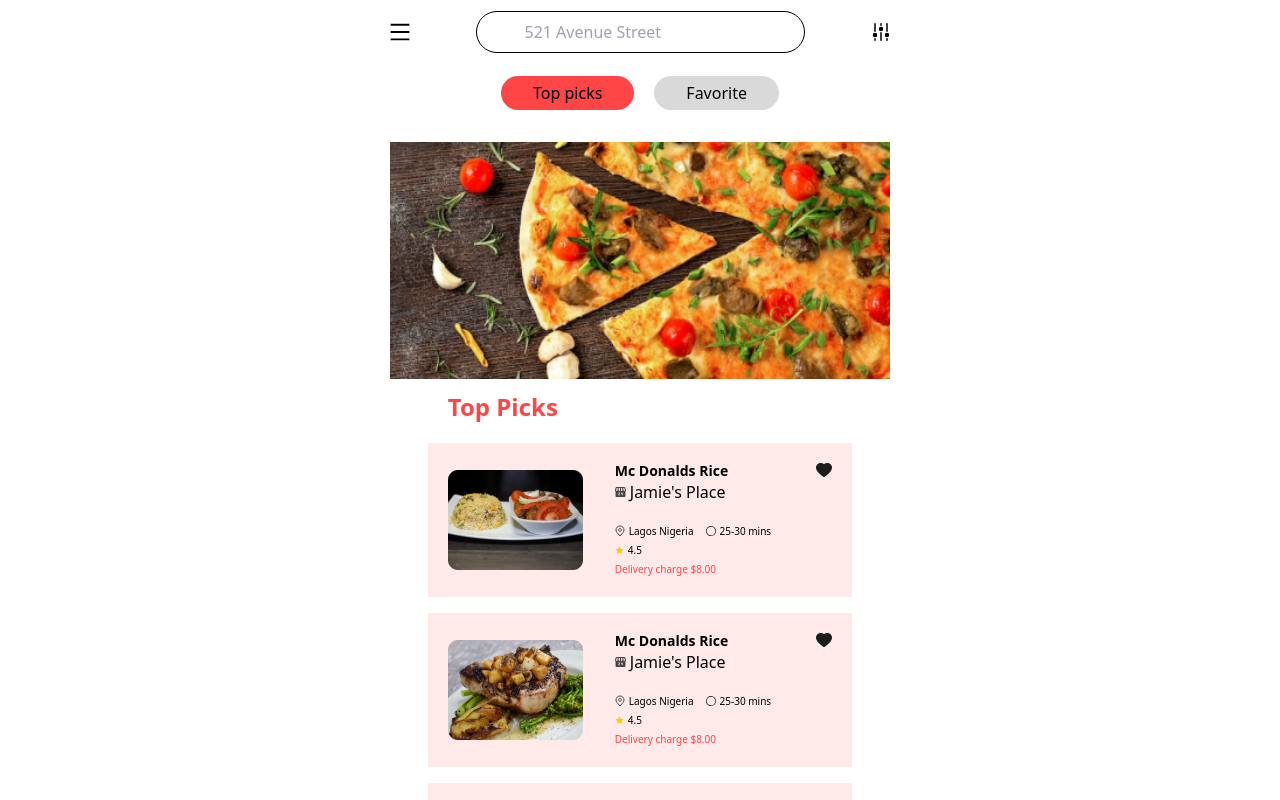
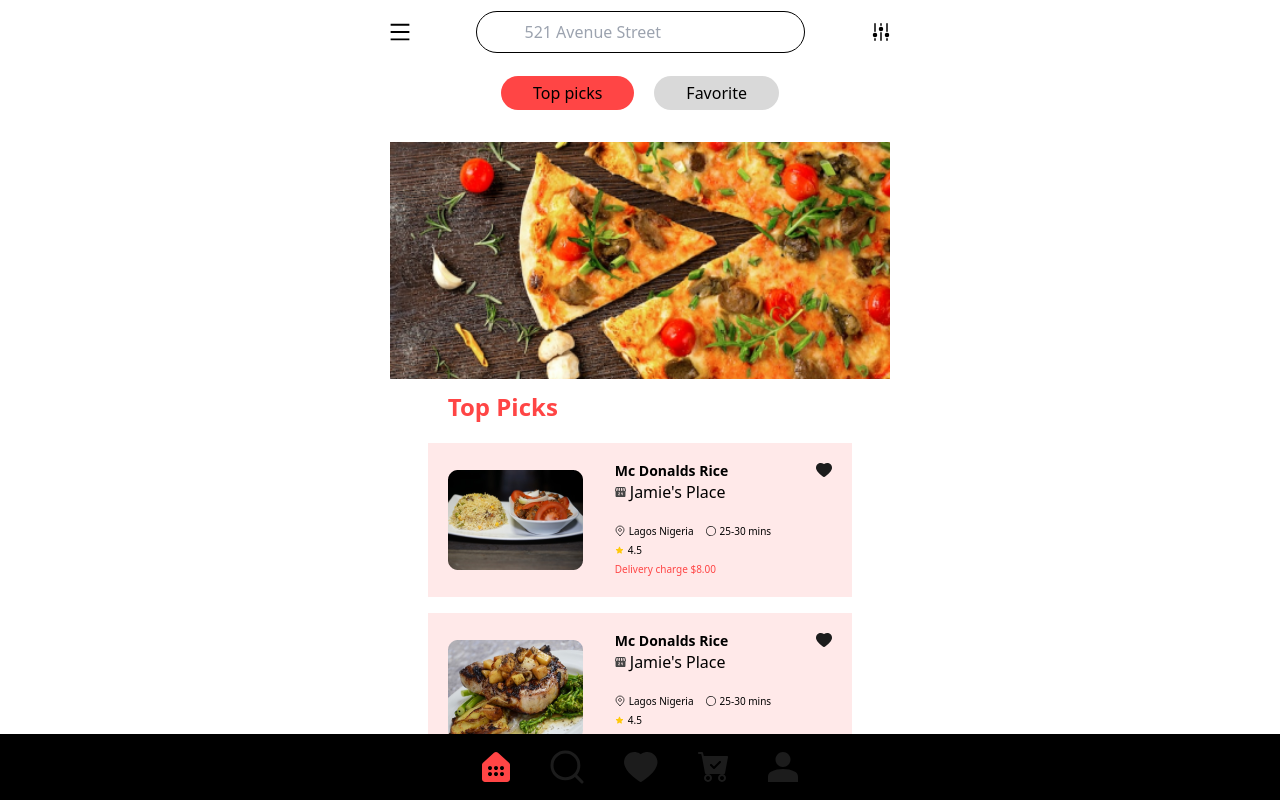
Before and after one commit to Tk-brainCodes/Biu-Food-App, a React (Create React App) app: page /MainHome in a window 1280 px wide. Built offline with nearby package versions, Linux system fonts and the light colour scheme.

Commit message:
made nav stick to bottom

```diff
--- a/src/components/Footer/Footer.jsx
+++ b/src/components/Footer/Footer.jsx
@@ -8,7 +8,7 @@ import AccountIcon from '../../assets/svg/AccountIcon.svg'
 
 const Footer = () => {
   return (
-    <div className='flex items-center justify-center m-auto gap-10 mt-[5rem] mb-[1rem]'>
+    <div className='flex items-center justify-center m-auto gap-10 mt-[5rem] p-4 sticky bottom-0 left-0 bg-black'>
         <div className='cursor-pointer'>
             <img src={HomeIcon} alt="" />
         </div>
```
